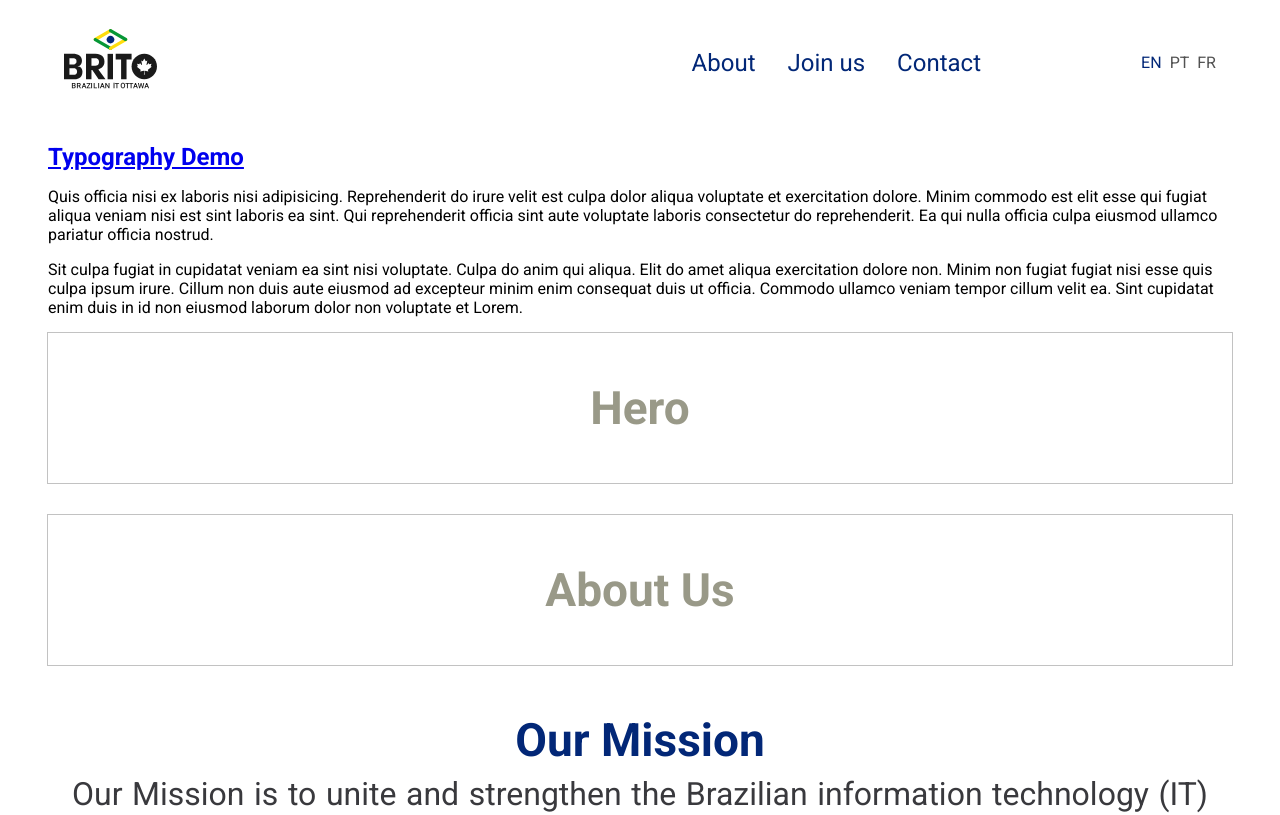
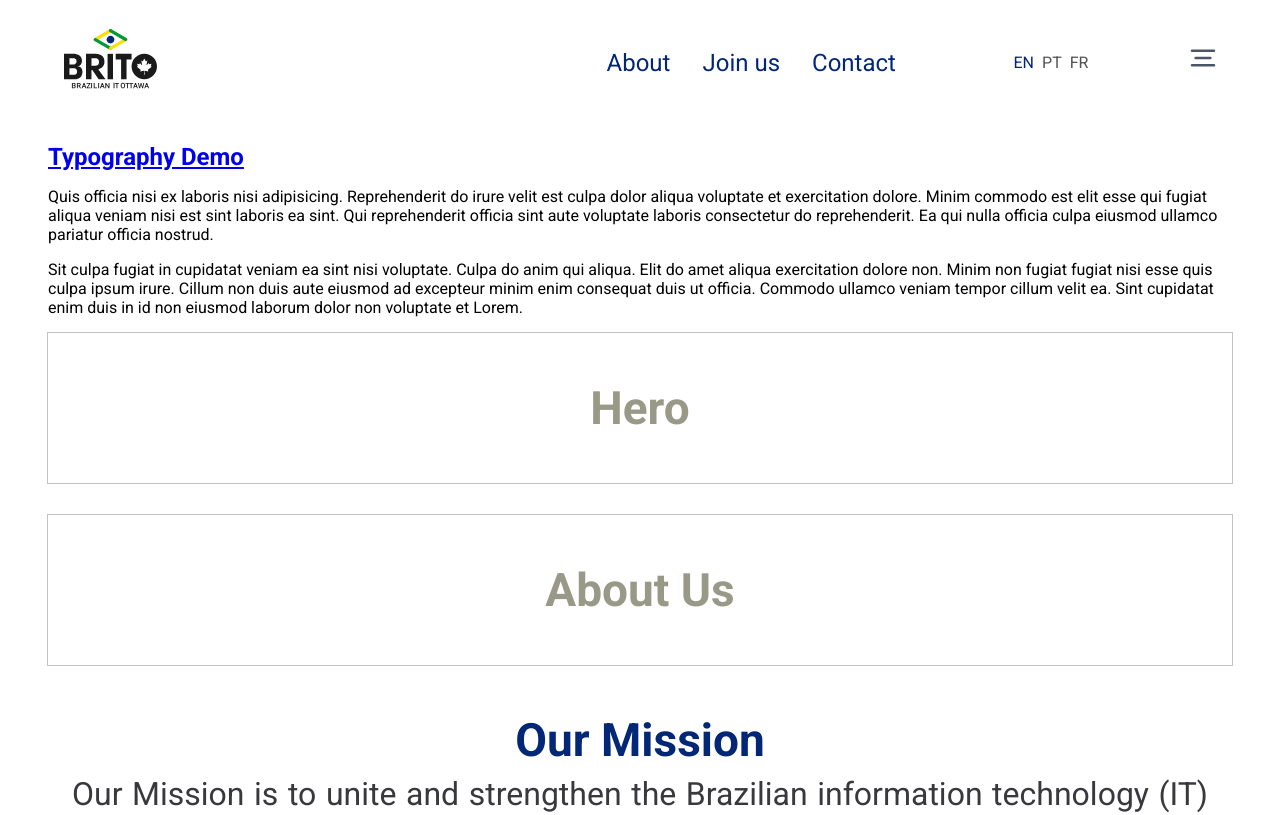
Before and after one commit to brito-ca/brito-website, a Next.js app: page / in a window 1280 px wide. Shown: the top 815 px of the page. Built offline with nearby package versions, Linux system fonts and the light colour scheme.

Commit message:
Added popup

```diff
--- a/components/Header/Header.jsx
+++ b/components/Header/Header.jsx
@@ -1,16 +1,18 @@
 import styles from "@/styles/Header.module.css";
 import Image from "next/image";
 import smallLogo from "../../public/images/logo-small.svg";
+import menu from "../../public/images/menu-icon.svg";
+import close from "../../public/images/close-icon.svg";
 import Link from "next/link";
-import { useState, useRef } from "react";
+import { useState, useRef, useEffect } from "react";
 import { useOnClickOutside } from "hooks";
 import { Icon } from "@/components";
-import menu from "../../public/images/menu-icon.svg";
+import { Nav } from "@/components";
 
 const Header = () => {
   const ref = useRef();
   const [fakeLng, setFakeLng] = useState("en");
-  const [showMenu, setShowMenu] = useState(false);
+  const [modalOpen, setModalOpen] = useState(false);
   useOnClickOutside(ref, () => setModalOpen(false));
 
   return (
@@ -21,17 +23,7 @@ const Header = () => {
 
       <div className={styles.empty}></div>
 
-      <div className={styles.nav + " body1"}>
-        <a href="#about" className="horizontal-margin">
-          About
-        </a>
-        <a href="#join-us" className="horizontal-margin">
-          Join us
-        </a>
-        <a href="#contact" className="horizontal-margin">
-          Contact
-        </a>
-      </div>
+      <Nav className={styles.nav + " body1"} />
 
       <div className={styles.languages + " body4"}>
         <Link
@@ -59,11 +51,18 @@ const Header = () => {
         </Link>
       </div>
 
-      <div className={styles.menu} onClick={() => setShowMenu(!showMenu)}>
+      <div className={styles.menuIcon} onClick={() => setModalOpen(!modalOpen)}>
         <Icon alt="menu" src={menu} />
       </div>
 
-      {showMenu && <div ref={ref}>Menu</div>}
+      {modalOpen ? (
+        <div ref={ref} className={styles.menuModal}>
+          <div className={styles.menuHeader + " flex-row-end padding"}>
+            <Icon alt="close" src={close} onClick={() => setModalOpen(false)} />
+          </div>
+          <Nav className={styles.navMobile + " flex-column-start"} />
+        </div>
+      ) : null}
     </div>
   );
 };
--- /dev/null
+++ b/components/Header/Nav.jsx
@@ -0,0 +1,19 @@
+const Nav = (props) => {
+  const { className } = props;
+
+  return (
+    <div className={className}>
+      <a href="#about" className="margin">
+        About
+      </a>
+      <a href="#join-us" className="margin">
+        Join us
+      </a>
+      <a href="#contact" className="margin">
+        Contact
+      </a>
+    </div>
+  );
+};
+
+export default Nav;
--- a/components/index.js
+++ b/components/index.js
@@ -1,5 +1,6 @@
 export { default as AppLayout } from "./AppLayout/AppLayout";
 export { default as Header } from "./Header/Header";
+export { default as Nav } from "./Header/Nav";
 export { default as Footer } from "./Footer/Footer";
 export { default as Placeholder } from './Placeholder/Placeholder';
 export { default as Icon } from "./Icon/Icon";
--- a/styles/Header.module.css
+++ b/styles/Header.module.css
@@ -36,6 +36,11 @@
     display: none;
   }
 
+  .navMobile a {
+    color: #383f60;
+    text-decoration: none;
+  }
+
   .empty {
     display: none;
   }
@@ -44,7 +49,19 @@
     display: none;
   }
 
-  .menu {
+  .menuIcon {
     display: block;
   }
+
+  .menuModal {
+    position: fixed;
+    top: 0;
+    right: 0;
+    width: 80%;
+    background-color: #ffffff;
+  }
+
+  .menuHeader {
+    border-bottom: 1px solid #ccd2eb;
+  }
 }
--- a/styles/globals.css
+++ b/styles/globals.css
@@ -334,6 +334,13 @@ button.outline:disabled {
   justify-content: space-evenly;
 }
 
+.flex-column-start {
+  display: flex;
+  flex-direction: column;
+  align-content: flex-start;
+  justify-content: flex-start;
+}
+
 /* https://www.browserstack.com/guide/what-are-css-and-media-query-breakpoints */
 
 /* Extra small devices (phones, 600px and down) */
```
Also changed, not shown: public/images/close-icon.svg (added).
